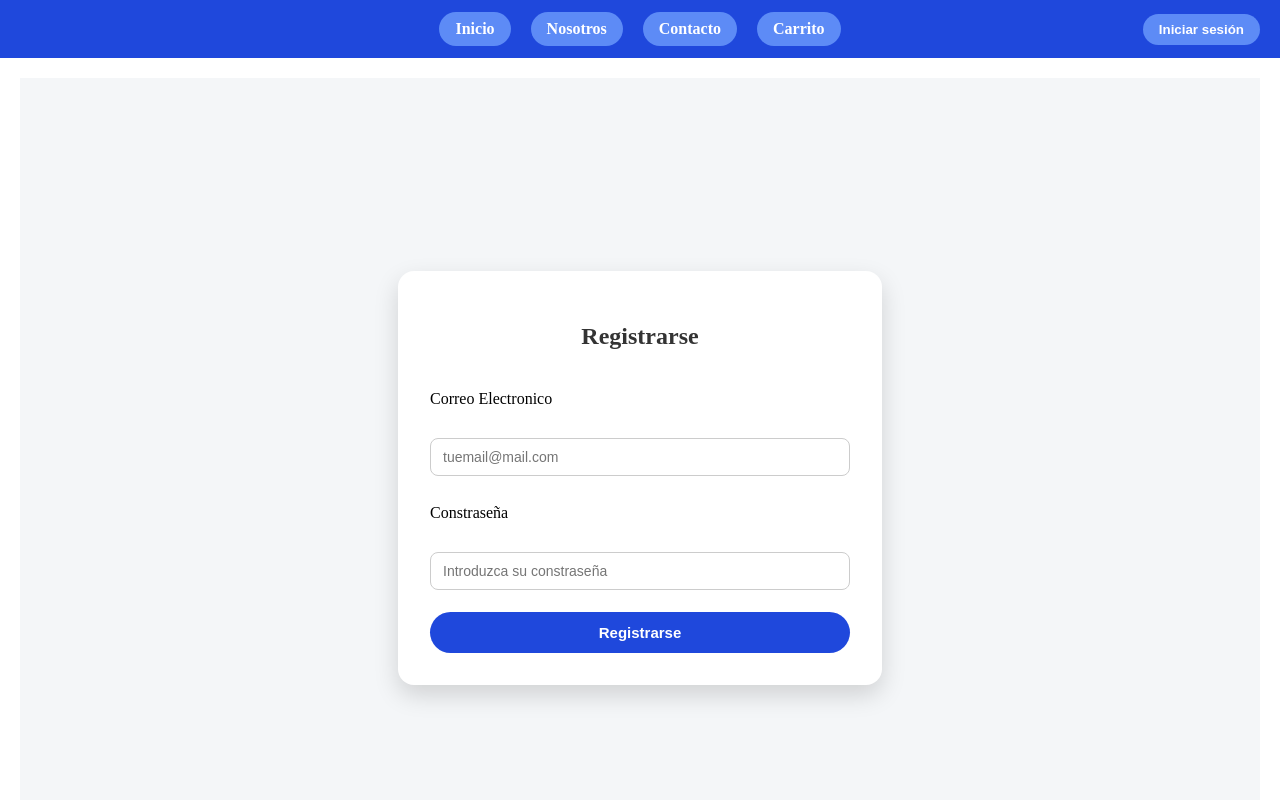
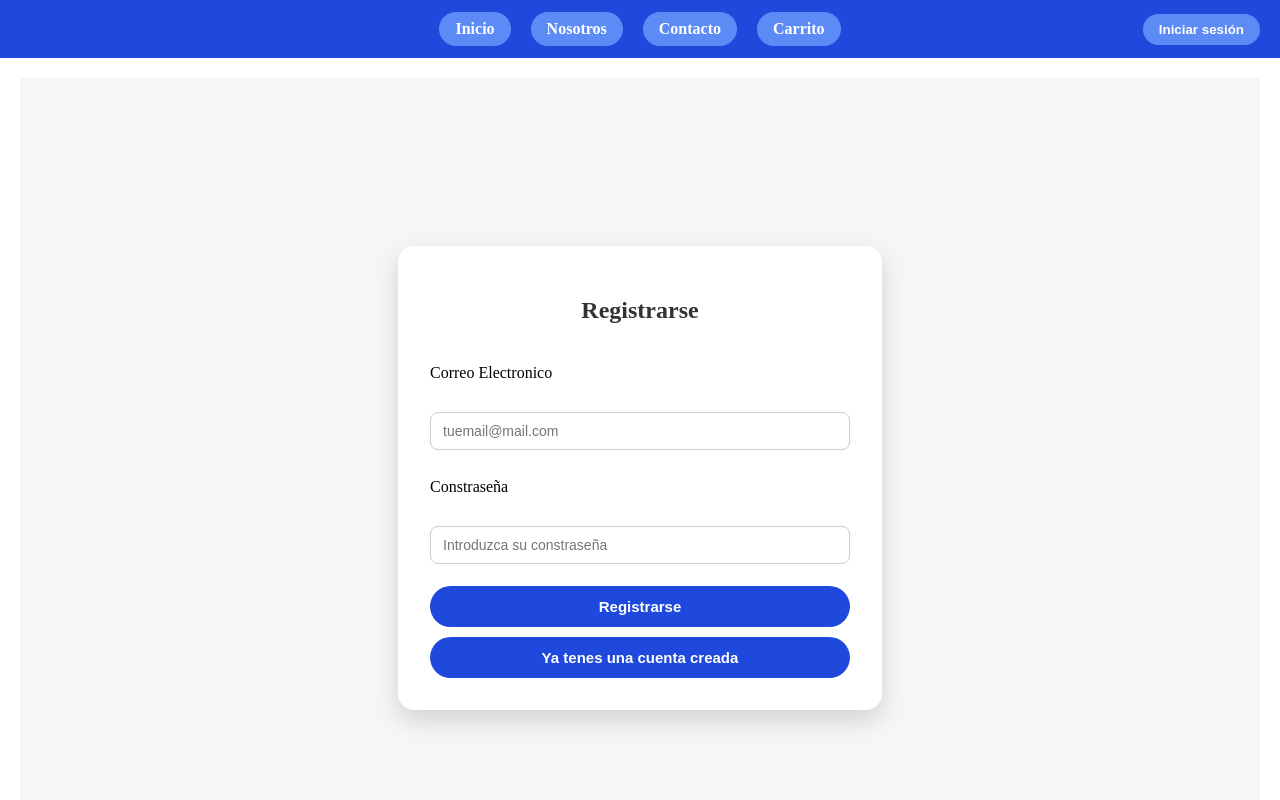
Before and after one commit to Carlosss8/Trabajo-Final-Integrador, a React (Vite) app in the folder trabajo-integrador/: page /register in a window 1280 px wide. Shown: the top 800 px of the page. Built offline with nearby package versions, Linux system fonts and the light colour scheme; no server answers.

Commit message:
Fix Register.jsx

```diff
--- a/trabajo-integrador/src/components/Register.jsx
+++ b/trabajo-integrador/src/components/Register.jsx
@@ -5,7 +5,7 @@ import { useState } from "react";
 
 const Register = () => {
     const { register, handleSubmit, formState: { errors }, reset } = useForm({
-        data: {
+        defaultValues: {
             /* name: "",*/
             email: "",
             password: ""
@@ -77,6 +77,9 @@ const Register = () => {
                 </div>
 
                 <button type="submit">Registrarse</button>
+                <button type="button" onClick={() => navigate("/login", { state: { from: location.state?.from } })}>
+                    Ya tenes una cuenta creada
+                </button>
                 {error && <p className="error">{error}</p>}
                 {success && <p className="success">{success}</p>}
             </form>
```
